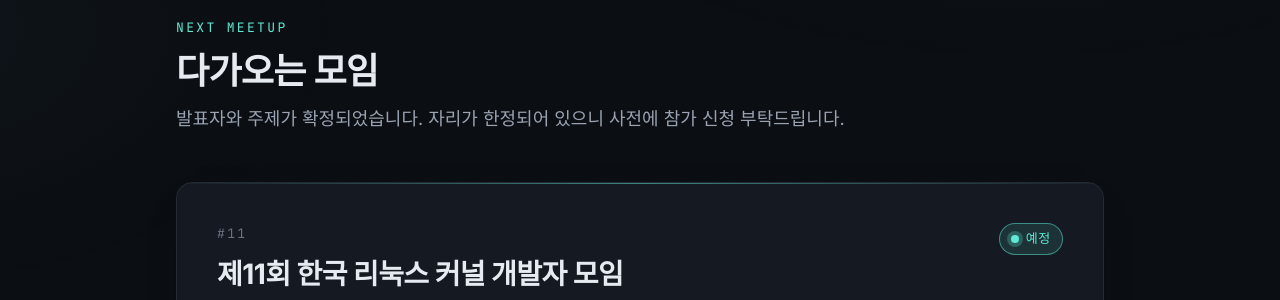
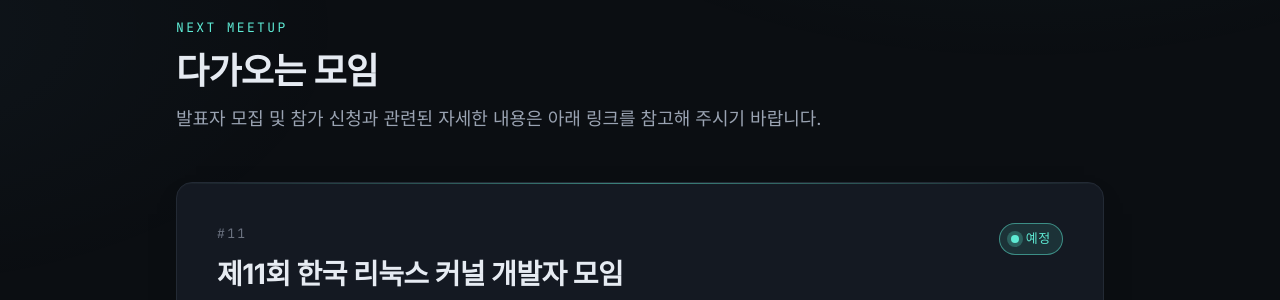
Before and after one commit to kernel-dev-ko/kernel-dev-ko.github.io, a Jekyll site: the page built from README.md, in a window 1280 px wide and 900 px high, scrolled down 1290 px. Shown: the part 152-452 px from the top of the window. Built offline with Jekyll 4.4.1, drawn with Linux system fonts in a browser that asks for light colours.

Commit message:
Update description for upcoming meetup

```diff
--- a/_includes/sections/next-meetup.html
+++ b/_includes/sections/next-meetup.html
@@ -11,7 +11,7 @@
     <header class="section__head">
       <p class="section__kicker">Next meetup</p>
       <h2 class="section__title" id="next-meetup-title">다가오는 모임</h2>
-      <p class="section__sub">발표자와 주제가 확정되었습니다. 자리가 한정되어 있으니 사전에 참가 신청 부탁드립니다.</p>
+      <p class="section__sub">발표자 모집 및 참가 신청과 관련된 자세한 내용은 아래 링크를 참고해 주시기 바랍니다.</p>
     </header>
 
     <article class="meetup-card">
```
